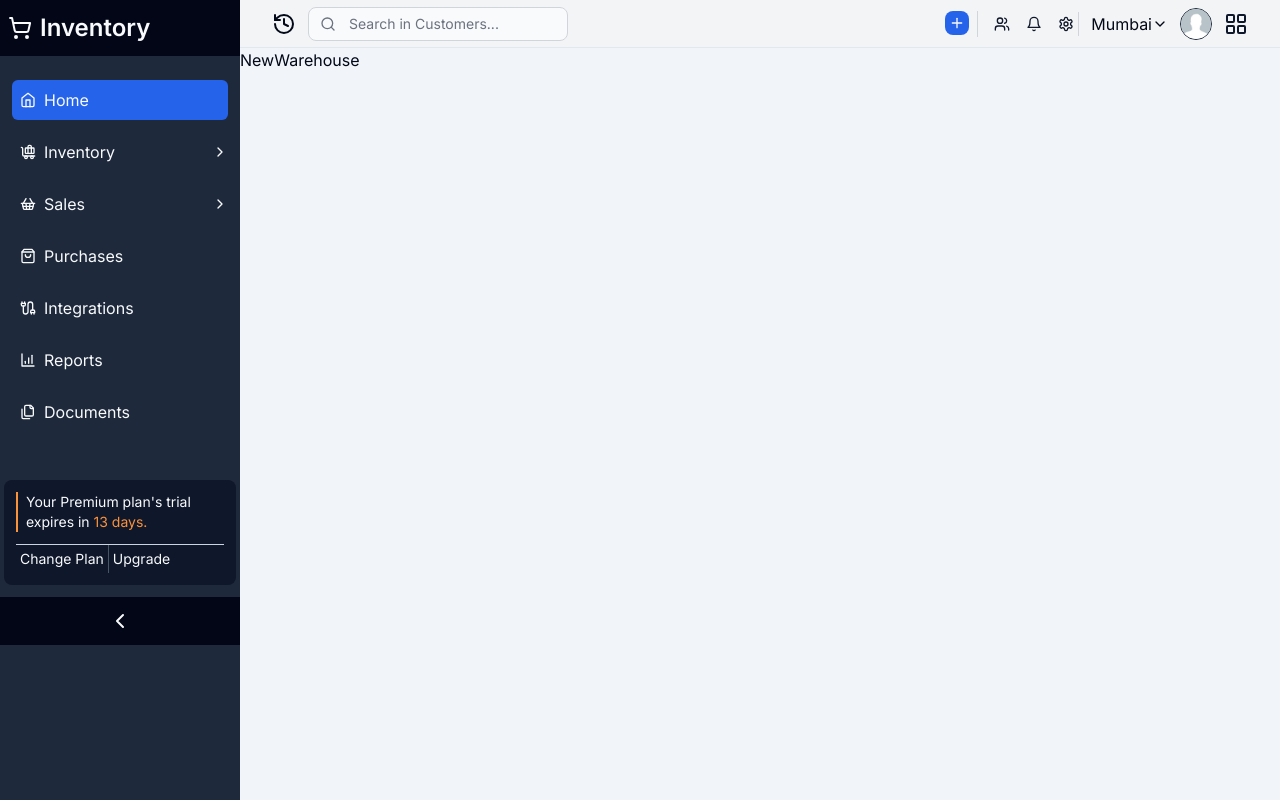
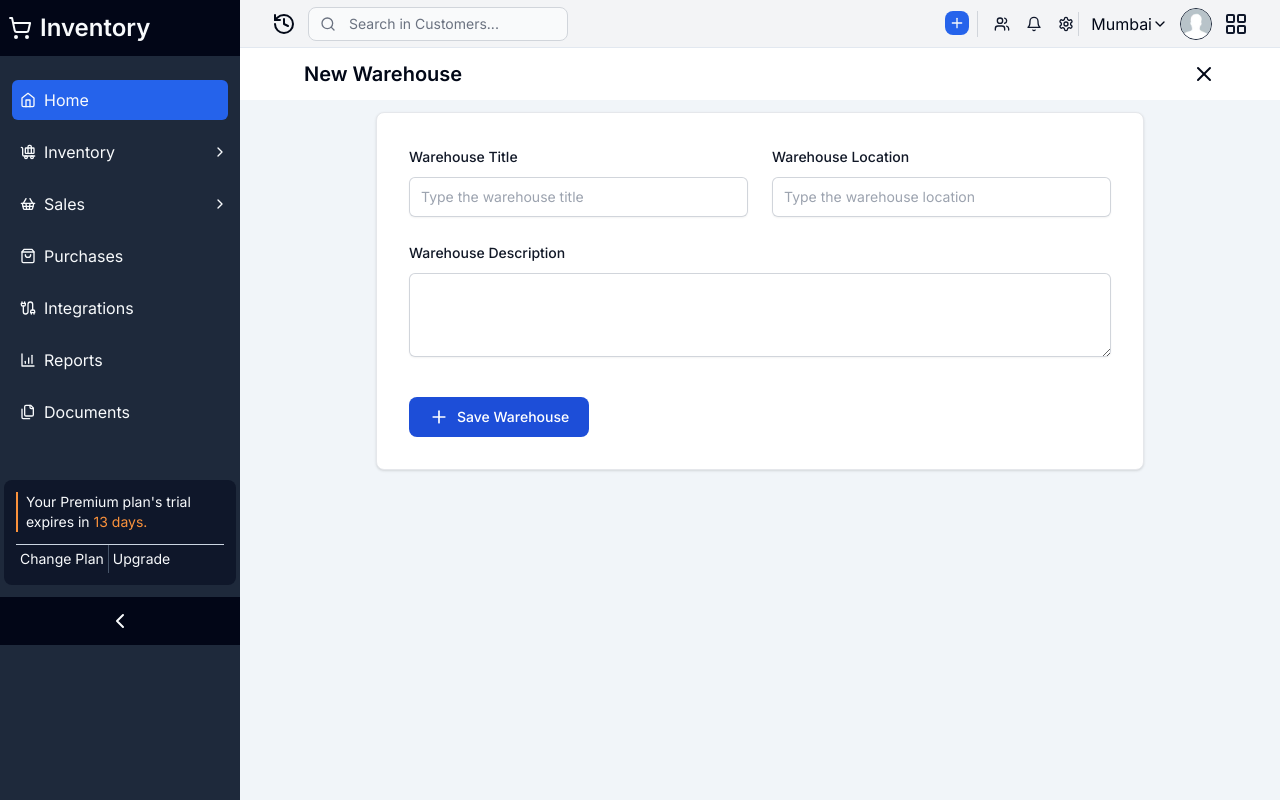
Before and after one commit to CodingKing2003/Inventory-Managemenr-System-SAAS, a Next.js app: page /dashboard/inventory/warehouse/new in a window 1280 px wide. Built offline with nearby package versions, Linux system fonts and the light colour scheme.

Commit message:
Working on Inventory Module with Forms and Form Components

```diff
--- a/app/(back-office)/dashboard/inventory/brands/new/page.jsx
+++ b/app/(back-office)/dashboard/inventory/brands/new/page.jsx
@@ -1,9 +1,69 @@
-import React from 'react'
+"use client";
+import SubmitButton from "@/components/FormInputs/SubmitButton";
+import TextAreaInput from "@/components/FormInputs/TextAreaInput";
+import TextInput from "@/components/FormInputs/TextInput";
+import FormHeader from "@/components/dashboard/FormHeader";
+import { Plus, X } from "lucide-react";
+import Link from "next/link";
+import React, { useState } from "react";
+import { useForm } from "react-hook-form";
 
-const NewBrands = () => {
+const NewBrand = () => {
+  const [loading, setLoading] = useState(false);
+  const {
+    register,
+    handleSubmit,
+    reset,
+    watch,
+    formState: { errors },
+  } = useForm();
+
+  const onSubmit = async (data) => {
+    console.log(data);
+    setLoading(true);
+    const baseurl = "http://localhost:3000";
+    try {
+      const response = await fetch(`${baseurl}/api/brands`, {
+        method: "POST",
+        headers: {
+          "Content-Type": "application/json",
+        },
+        body: JSON.stringify(data),
+      });
+
+      if (response.ok) {
+        console.log(response);
+        setLoading(false);
+        reset();
+      }
+    } catch (error) {
+      setLoading(false);
+      console.log(error);
+    }
+  };
   return (
-    <div>NewBrands</div>
-  )
-}
+    <div>
+      <FormHeader title="New Brand" href="/dashboard/inventory/" />
+      <div className="w-full max-w-3xl p-4 bg-white border border-gray-200 rounded-lg shadow sm:p-6 md:p-8 dark:bg-gray-800 dark:border-gray-700 mx-auto my-3">
+        <form onSubmit={handleSubmit(onSubmit)} className="">
+          <div className="grid gap-4 mb-4 sm:grid-cols-2 sm:gap-6">
+            <TextInput
+              name="title"
+              label="Brand Title"
+              type="text"
+              register={register}
+              required
+              errors={errors}
+              className="w-full"
+            />
 
-export default NewBrands
+
+          </div>
+          <SubmitButton loading={loading} title={"Brand"} />
+        </form>
+      </div>
+    </div>
+  );
+};
+
+export default NewBrand;
--- a/app/(back-office)/dashboard/inventory/categories/new/page.jsx
+++ b/app/(back-office)/dashboard/inventory/categories/new/page.jsx
@@ -43,7 +43,7 @@ const NewCategories = () => {
   };
   return (
     <div>
-      <FormHeader title="New Category" href="#" />
+      <FormHeader title="New Category" href="/dashboard/inventory/" />
       <div className="w-full max-w-3xl p-4 bg-white border border-gray-200 rounded-lg shadow sm:p-6 md:p-8 dark:bg-gray-800 dark:border-gray-700 mx-auto my-3">
         <form onSubmit={handleSubmit(onSubmit)} className="">
           <div className="grid gap-4 mb-4 sm:grid-cols-2 sm:gap-6">
--- a/app/(back-office)/dashboard/inventory/page.jsx
+++ b/app/(back-office)/dashboard/inventory/page.jsx
@@ -8,36 +8,45 @@ import React from "react";
 
 const Inventory = () => {
   const optionCards=[
-    {
-      title:"Item groups",
-      description:"Create multiple variants of the same item using Item Groups",
-      link:"#",
-      linkTitle:"New Item Group",
-      enabled:true,
-      icon:Boxes,
-    },
+
     {
       title:"Items",
       description:"Create standalone items and services that you buy and sell",
-      link:"#",
+      link:"/dashboard/inventory/items/new",
       linkTitle:"New Item",
       enabled:true,
       icon:Shirt
     },
     {
-      title:"Composite Items",
+      title:"Categories",
       description:"Bundle different items together and sell them as kits",
-      link:"#",
-      linkTitle:"New Composite Item",
-      enabled:false,
-      icon:Component,
+      link:"/dashboard/inventory/categories/new",
+      linkTitle:"New category",
+      enabled:true,
+      icon:Boxes,
     },
     {
-      title:"Price Lists",
+      title:"Brands",
       description:"Tweak your item prices for specific contacts or transactions",
-      link:"#",
-      linkTitle:"New Price List",
-      enabled:false,
+      link:"/dashboard/inventory/brands/new",
+      linkTitle:"New Brands",
+      enabled:true,
+      icon:ScrollText
+    },
+    {
+      title:"Warehouse",
+      description:"Tweak your item prices for specific contacts or transactions",
+      link:"/dashboard/inventory/warehouse/new",
+      linkTitle:"New Warehouse",
+      enabled:true,
+      icon:ScrollText
+    },
+    {
+      title:"Units",
+      description:"Tweak your item prices for specific contacts or transactions",
+      link:"/dashboard/inventory/units/new",
+      linkTitle:"New Units",
+      enabled:true,
       icon:ScrollText
     },
   ]
--- a/app/(back-office)/dashboard/inventory/units/new/page.jsx
+++ b/app/(back-office)/dashboard/inventory/units/new/page.jsx
@@ -1,9 +1,76 @@
-import React from 'react'
+"use client";
+import SubmitButton from "@/components/FormInputs/SubmitButton";
+import TextAreaInput from "@/components/FormInputs/TextAreaInput";
+import TextInput from "@/components/FormInputs/TextInput";
+import FormHeader from "@/components/dashboard/FormHeader";
+import { Plus, X } from "lucide-react";
+import Link from "next/link";
+import React, { useState } from "react";
+import { useForm } from "react-hook-form";
 
 const NewUnits = () => {
+  const [loading, setLoading] = useState(false);
+  const {
+    register,
+    handleSubmit,
+    reset,
+    watch,
+    formState: { errors },
+  } = useForm();
+
+  const onSubmit = async (data) => {
+    console.log(data);
+    setLoading(true);
+    const baseurl = "http://localhost:3000";
+    try {
+      const response = await fetch(`${baseurl}/api/units`, {
+        method: "POST",
+        headers: {
+          "Content-Type": "application/json",
+        },
+        body: JSON.stringify(data),
+      });
+
+      if (response.ok) {
+        console.log(response);
+        setLoading(false);
+        reset();
+      }
+    } catch (error) {
+      setLoading(false);
+      console.log(error);
+    }
+  };
   return (
-    <div>NewUnits</div>
-  )
-}
+    <div>
+      <FormHeader title="New Unit" href="/dashboard/inventory/" />
+      <div className="w-full max-w-3xl p-4 bg-white border border-gray-200 rounded-lg shadow sm:p-6 md:p-8 dark:bg-gray-800 dark:border-gray-700 mx-auto my-3">
+        <form onSubmit={handleSubmit(onSubmit)} className="">
+          <div className="grid gap-4 mb-4 sm:grid-cols-2 sm:gap-6">
+            <TextInput
+              name="title"
+              label="Unit Title"
+              type="text"
+              register={register}
+              required
+              errors={errors}
+              className="w-full"
+            />
 
-export default NewUnits
+            <TextInput
+              name="abbreviation"
+              label="Unit Abbreviation"
+              type="text"
+              register={register}
+              errors={errors}
+              className="w-full"
+            />
+          </div>
+          <SubmitButton loading={loading} title={"Unit"} />
+        </form>
+      </div>
+    </div>
+  );
+};
+
+export default NewUnits;
--- a/app/(back-office)/dashboard/inventory/warehouse/new/page.jsx
+++ b/app/(back-office)/dashboard/inventory/warehouse/new/page.jsx
@@ -1,9 +1,85 @@
-import React from 'react'
+"use client";
+import SubmitButton from "@/components/FormInputs/SubmitButton";
+import TextAreaInput from "@/components/FormInputs/TextAreaInput";
+import TextInput from "@/components/FormInputs/TextInput";
+import FormHeader from "@/components/dashboard/FormHeader";
+import { Plus, X } from "lucide-react";
+import Link from "next/link";
+import React, { useState } from "react";
+import { useForm } from "react-hook-form";
 
 const NewWarehouse = () => {
+  const [loading, setLoading] = useState(false);
+  const {
+    register,
+    handleSubmit,
+    reset,
+    watch,
+    formState: { errors },
+  } = useForm();
+
+  const onSubmit = async (data) => {
+    console.log(data);
+    setLoading(true);
+    const baseurl = "http://localhost:3000";
+    try {
+      const response = await fetch(`${baseurl}/api/warehouse`, {
+        method: "POST",
+        headers: {
+          "Content-Type": "application/json",
+        },
+        body: JSON.stringify(data),
+      });
+
+      if (response.ok) {
+        console.log(response);
+        setLoading(false);
+        reset();
+      }
+    } catch (error) {
+      setLoading(false);
+      console.log(error);
+    }
+  };
   return (
-    <div>NewWarehouse</div>
-  )
-}
+    <div>
+      <FormHeader title="New Warehouse" href="/dashboard/inventory/" />
+      <div className="w-full max-w-3xl p-4 bg-white border border-gray-200 rounded-lg shadow sm:p-6 md:p-8 dark:bg-gray-800 dark:border-gray-700 mx-auto my-3">
+        <form onSubmit={handleSubmit(onSubmit)} className="">
+          <div className="grid gap-4 mb-4 sm:grid-cols-2 sm:gap-6">
+            <TextInput
+              name="title"
+              label="Warehouse Title"
+              type="text"
+              register={register}
+              required
+              errors={errors}
+              className="w-full"
+            />
 
-export default NewWarehouse
+            <TextInput
+              name="location"
+              label="Warehouse Location"
+              type="text"
+              register={register}
+              required
+              errors={errors}
+              className="w-full"
+            />
+
+            <TextAreaInput
+              name="description"
+              label="Warehouse Description"
+              type="text"
+              register={register}
+              errors={errors}
+            />
+          </div>
+          <SubmitButton loading={loading} title={"Warehouse"} />
+        </form>
+      </div>
+    </div>
+  );
+};
+
+export default NewWarehouse;
--- /dev/null
+++ b/app/api/brands/route.js
@@ -0,0 +1,21 @@
+import { NextResponse } from "next/server";
+
+export async function POST(request) {
+  try {
+    const { title } = await request.json();
+    const brand = { title };
+    console.log(brand);
+
+    return NextResponse.json(brand);
+  } catch (error) {
+    return NextResponse.json(
+      {
+        error,
+        message: "Failed to create brand",
+      },
+      {
+        status: 500,
+      }
+    );
+  }
+}
--- /dev/null
+++ b/app/api/units/route.js
@@ -0,0 +1,21 @@
+import { NextResponse } from "next/server";
+
+export async function POST(request) {
+  try {
+    const { title, abbreviation } = await request.json();
+    const units = { title, abbreviation };
+    console.log(units);
+
+    return NextResponse.json(units);
+  } catch (error) {
+    return NextResponse.json(
+      {
+        error,
+        message: "Failed to create a unit",
+      },
+      {
+        status: 500,
+      }
+    );
+  }
+}
--- /dev/null
+++ b/app/api/warehouse/route.js
@@ -0,0 +1,21 @@
+import { NextResponse } from "next/server";
+
+export async function POST(request) {
+  try {
+    const { title,location,type,description } = await request.json();
+    const warehouse = { title,location,type,description };
+    console.log(warehouse);
+
+    return NextResponse.json(warehouse);
+  } catch (error) {
+    return NextResponse.json(
+      {
+        error,
+        message: "Failed to create brand",
+      },
+      {
+        status: 500,
+      }
+    );
+  }
+}
--- a/components/dashboard/Sidebar.jsx
+++ b/components/dashboard/Sidebar.jsx
@@ -90,7 +90,7 @@ const Sidebar = () => {
           <CollapsibleContent>
             <Link
               className="flex items-center justify-between pl-8 pr-4 hover:bg-slate-900 transition-all duration-300 py-2.5 rounded-md space-x-3"
-              href="/dashboard/inventory/items/new"
+              href="/dashboard/inventory/"
             >
               <span className="text-sm">Items</span>
               <PlusCircle className="w-5 h-5" />
--- a/package.json
+++ b/package.json
@@ -23,8 +23,11 @@
   },
   "devDependencies": {
     "@tailwindcss/forms": "^0.5.7",
+    "@types/node": "20.11.6",
+    "@types/react": "18.2.48",
     "autoprefixer": "^10.0.1",
     "postcss": "^8",
-    "tailwindcss": "^3.3.0"
+    "tailwindcss": "^3.3.0",
+    "typescript": "5.3.3"
   }
 }
```
Also changed, not shown: 1 other file (tests, documents, lock files or other folders).
